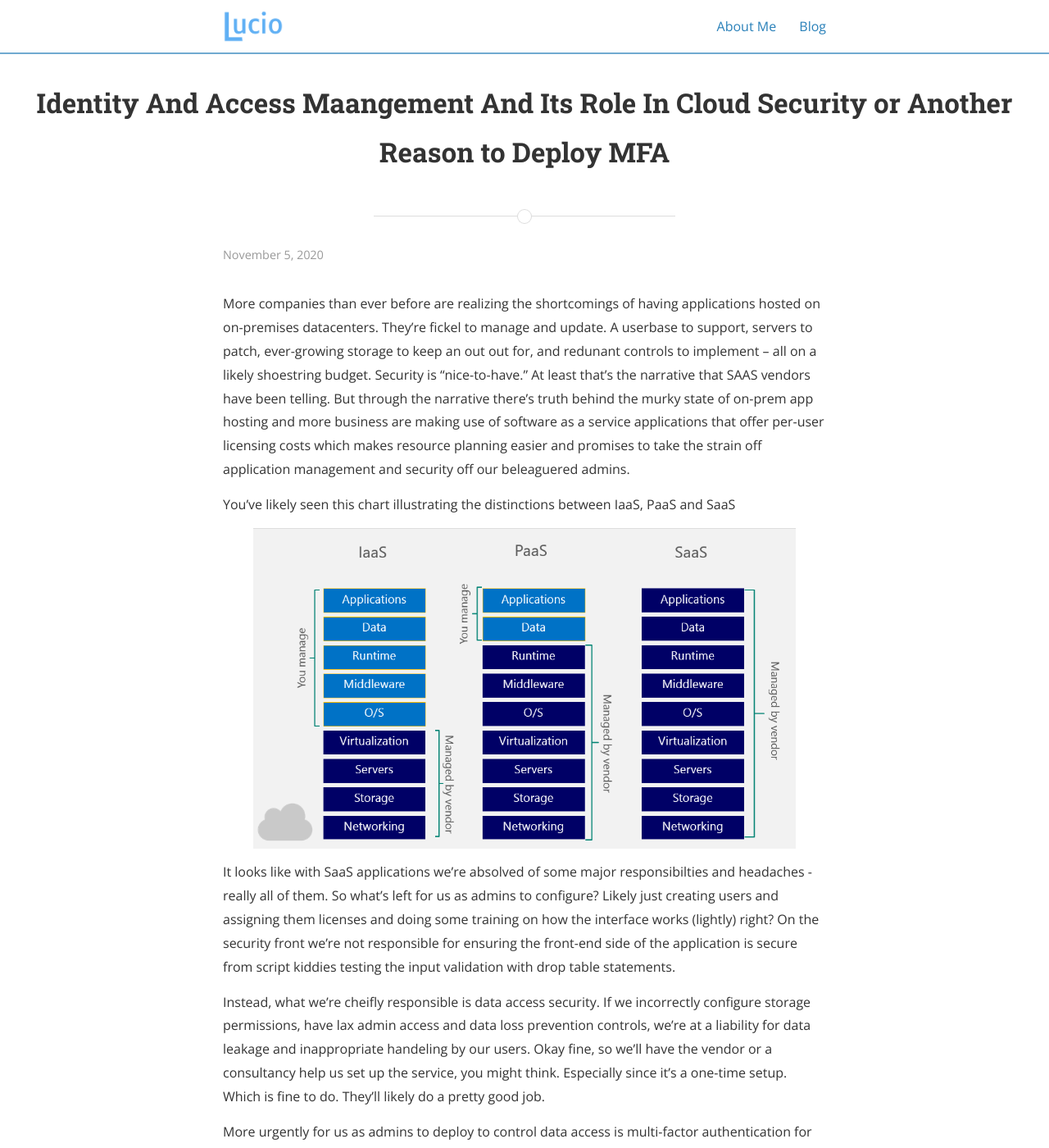
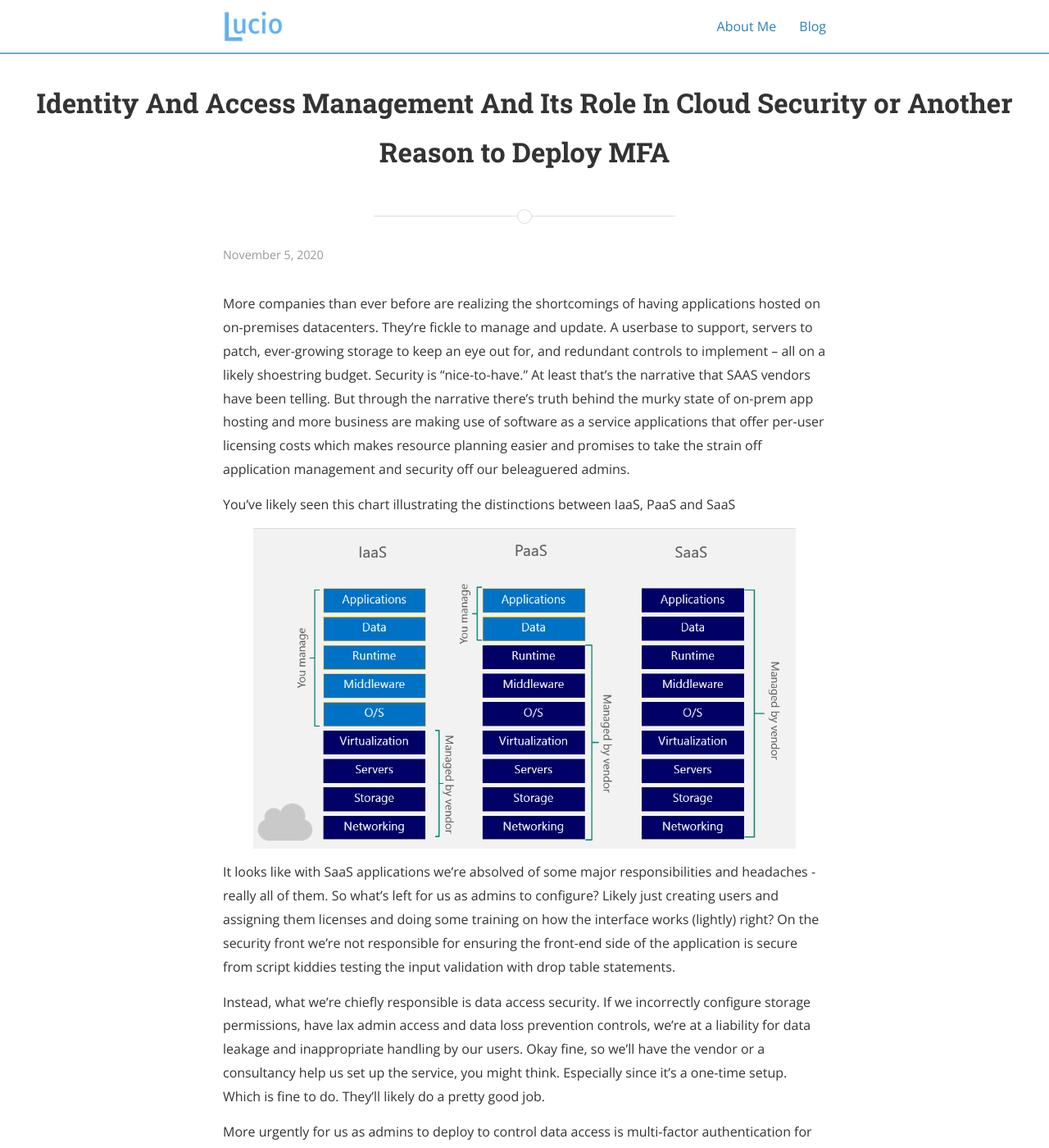
Before and after one commit to LucioBenzor/LucioBenzor.github.io, a Jekyll site: the page built from _posts/2020-11-05-Identity-And-Access-Management-And-Its-Role-In-Cloud-Security.md, in a window 1280 px wide and 1400 px high. Shown: the whole window at 82% size. Built offline with Jekyll 4.4.1, drawn with Linux system fonts in a browser that asks for light colours; nearby versions of some CDN libraries; some of the changed text lies outside the part shown.

Commit message:
Update 2020-11-05-Identity-And-Access-Management-And-Its-Role-In-Cloud-Security.md

```diff
--- a/_posts/2020-11-05-Identity-And-Access-Management-And-Its-Role-In-Cloud-Security.md
+++ b/_posts/2020-11-05-Identity-And-Access-Management-And-Its-Role-In-Cloud-Security.md
@@ -1,11 +1,11 @@
 ---
 layout: post
-title: "Identity And Access Maangement And Its Role In Cloud Security or Another Reason to Deploy MFA"
+title: "Identity And Access Management And Its Role In Cloud Security or Another Reason to Deploy MFA"
 date: 2020-11-05
 ---
 
-More companies than ever before are realizing the shortcomings of having applications hosted on on-premises datacenters. They're fickel to manage and update. A userbase to
-support, servers to patch, ever-growing storage to keep an out out for, and redunant controls to implement -- all on a likely shoestring budget. Security is "nice-to-have." At least that's the narrative
+More companies than ever before are realizing the shortcomings of having applications hosted on on-premises datacenters. They're fickle to manage and update. A userbase to
+support, servers to patch, ever-growing storage to keep an eye out for, and redundant controls to implement -- all on a likely shoestring budget. Security is "nice-to-have." At least that's the narrative
 that SAAS vendors have been telling. But through the narrative there's truth behind the murky state of on-prem app hosting and more business are making use of software as a
 service applications that offer per-user licensing costs which makes resource planning easier and promises to take the strain off application management and security
 off our beleaguered admins.
@@ -16,15 +16,15 @@ You've likely seen this chart illustrating the distinctions between IaaS, PaaS a
 <img src="{{ site.baseurl }}/assets/saas-vs-paas-vs-iaas.png">
 <a/>
 
-It looks like with SaaS applications we're absolved of some major responsibilties and headaches - really all of them. So what's left for us as admins to configure? Likely just creating users and assigning them licenses and doing some training on how the interface works (lightly) right? On the security front we're not responsible
+It looks like with SaaS applications we're absolved of some major responsibilities and headaches - really all of them. So what's left for us as admins to configure? Likely just creating users and assigning them licenses and doing some training on how the interface works (lightly) right? On the security front we're not responsible
 for ensuring the front-end side of the application is secure from script kiddies testing the input validation with drop table statements.
 
-Instead, what we're cheifly responsible is data access security. If we incorrectly configure storage permissions, have lax admin access and data loss prevention controls, we're at a liability for data leakage and inappropriate handeling by our users. Okay fine, so we'll have the vendor or a consultancy help us set up the service, you might think. Especially since it's a one-time setup. Which is fine to do. They'll likely do a pretty good job.
+Instead, what we're chiefly responsible is data access security. If we incorrectly configure storage permissions, have lax admin access and data loss prevention controls, we're at a liability for data leakage and inappropriate handling by our users. Okay fine, so we'll have the vendor or a consultancy help us set up the service, you might think. Especially since it's a one-time setup. Which is fine to do. They'll likely do a pretty good job.
 
 More urgently for us as admins to deploy to control data access is multi-factor authentication for our user logins. That way, if a malicious user attempts to access our
 employee's resources, they won't be able to meet the challenge prompt to gain access.
 
-But simply having MFA doesn't exactly absolve us our security duties. If you're an enterprise with a sprawling user-base with roles to dole out and Role-Based Access Controls to noodle on, you would do well to have an Identity and Acess Management lifecycle like the one illustrated below (from O'Reilly's Practical Cloud Security)
+But simply having MFA doesn't exactly absolve us our security duties. If you're an enterprise with a sprawling user-base with roles to dole out and Role-Based Access Controls to noodle on, you would do well to have an Identity and Access Management lifecycle like the one illustrated below (from O'Reilly's Practical Cloud Security)
 
 
 <a href="{{ site.baseurl }}/assets/IAM_lifecycle.jpg">
```
